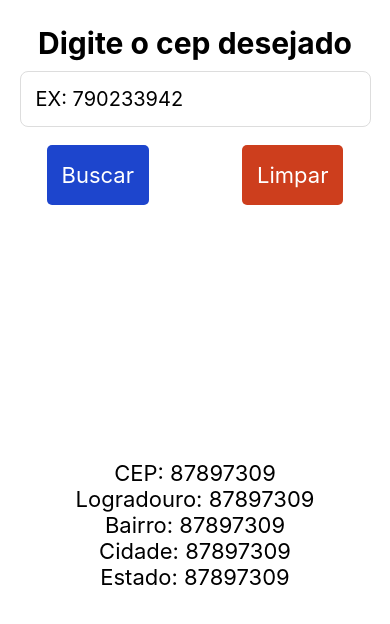
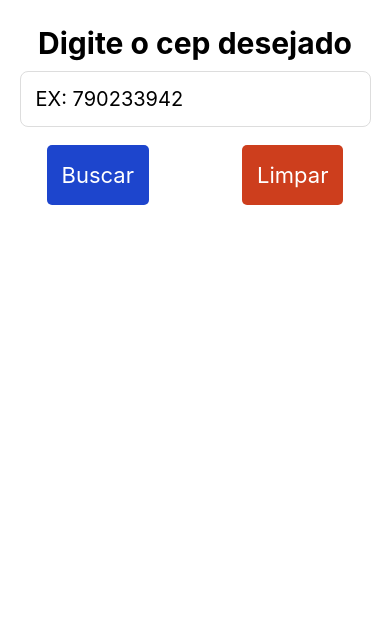
Before and after one commit to AndreGaxp/cep, a React Native app: screen / in a window 390 px wide. Shown: the top 624 px of the page. Built offline with nearby package versions, Linux system fonts and the light colour scheme.

Commit message:
Tentativas falhas do error network axios. Até amanhã erro

```diff
--- a/App.js
+++ b/App.js
@@ -1,5 +1,5 @@
 import React, { useState, useRef } from 'react';
-import { Text, View, TextInput, TouchableOpacity, SafeAreaView, StyleSheet } from 'react-native';
+import { Text, View, TextInput, TouchableOpacity, SafeAreaView, StyleSheet, Keyboard } from 'react-native';
 
 // Import API de CEP
 import api from './src/services';
@@ -7,6 +7,7 @@
 
 export default function cep() {
   const [cep, setCep] = useState('') // Const para o botão Limpar.
+  const [cepUser, setCepUser] = useState(null)
   const inputRef = useRef(null)
 
 
@@ -20,6 +21,8 @@
     try {
       const response = await api.get(`/%{cep}/json`)
       console.log(response.data)
+      setCepUser(response.data)
+      Keyboard.dismiss(); //Fechar o teclado sozinho.
 
     } catch (error) {
       console.log('ERROR: ' + error)
@@ -61,13 +64,17 @@
         </TouchableOpacity>
       </View>
 
-      <View style={styles.resultado}>
-        <Text style={styles.itemText}>CEP: 87897309</Text>
-        <Text style={styles.itemText}>Logradouro: 87897309</Text>
-        <Text style={styles.itemText}>Bairro: 87897309</Text>
-        <Text style={styles.itemText}>Cidade: 87897309</Text>
-        <Text style={styles.itemText}>Estado: 87897309</Text>
-      </View>
+
+      {cepUser &&
+        <View style={styles.resultado}>
+          <Text style={styles.itemText}>CEP: {cepUser.cep}</Text>
+          <Text style={styles.itemText}>Logradouro: {cepUser.logradouro}</Text>
+          <Text style={styles.itemText}>Bairro: {cepUser.bairro}</Text>
+          <Text style={styles.itemText}>Cidade: {cepUser.localidade}</Text>
+          <Text style={styles.itemText}>Estado: {cepUser.uf}</Text>
+        </View>
+      }
+
     </SafeAreaView>
   );
 }
```
